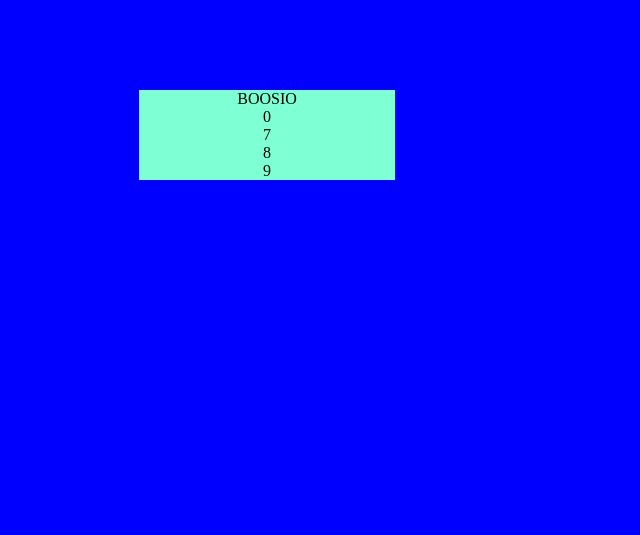
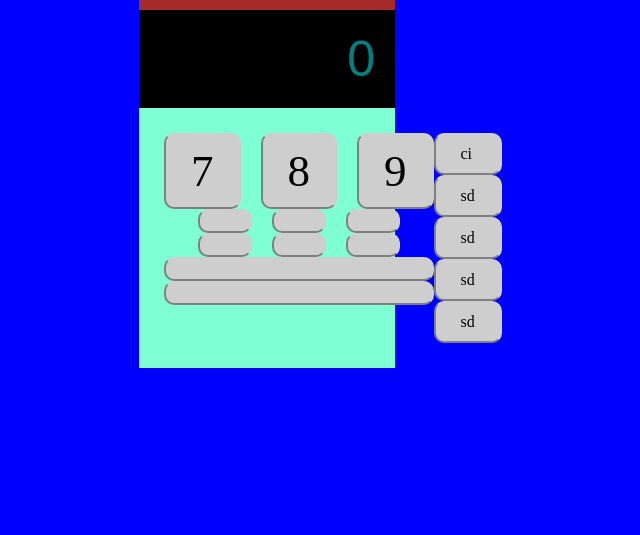
Before and after one commit to MiriamPecora/htmlcss-simple-calculator, a plain HTML site: page index.html in a window 1280 px wide. Shown: the part 265-800 px from the top of the page, without its empty margins (373-1013 px from the left). Drawn offline with Linux system fonts and the light colour scheme; a web font is replaced by a local one.

Commit message:
[UPD] [FIX] Fixed where tags were in index and started working on positioning the numeric pad in css

```diff
--- a/css/style.css
+++ b/css/style.css
@@ -18,20 +18,58 @@
 #calculator {
     background-color: aquamarine;
     width: 20%;
-    display: flex;
-    align-items: center;
-    justify-content: center;
-    flex-direction: column;
 }
 
 /* PRIMA SEZIONE CON NOME */
 
 #calc_name {
-
+    font-size: 50px;
+    background-color: brown;
+    width: 100%;
+    display: flex;
+    align-items: center;
+    justify-content: center;
+    padding: 25px 90px;
 }
 
 /* SEZIONE NUMERO DIGITATO */
 
 #number {
+    color: teal;
+    background-color: black;
+    font-family: 'Seven Segment', sans-serif;
+    width: 100%;
+    display: flex;
+    flex-direction: row-reverse;
+    font-size: 50px;
+    padding: 20px;
+}
+
+/* SEZIONE PAD NUMERICO */
+
+#pad {
+    display: flex;
+    justify-content:space-between;
+    padding: 25px;
+}
+
+/* CONTENITORE A SINISTRA */
+
+.row {
+    display: flex;
+    flex-direction: row;
+    align-items: center;
+    justify-content: center;
+    font-size: 45px;
+    gap: 20px;
 
 }
+
+li {
+    padding: 10px 25px;
+    background-color: rgb(207, 206, 206);
+    border: 2px solid rgba(82, 79, 79, 0);
+    border-bottom-color: grey;
+    border-left-color: grey;
+    border-radius: 10px;
+}
--- a/index.html
+++ b/index.html
@@ -5,6 +5,7 @@
     <meta name="viewport" content="width=device-width, initial-scale=1.0">
     <title>Document</title>
     <link rel="stylesheet" href="./css/style.css">
+    <link href="https://fonts.cdnfonts.com/css/seven-segment" rel="stylesheet">
 </head>
 
 <body>
@@ -22,48 +23,51 @@
             </div>
 
             <div id="pad">
-                <div class="row">
-                    <ul>
+
+                <div id="left_pad">
+
+                    <ul class="row">
                         <li>7</li>
                         <li>8</li>
                         <li>9</li>
                     </ul>
-                </div>
 
-                <div class="row">
-                    <ul>
+
+                    <ul class="row">
                         <li></li>
                         <li></li>
                         <li></li>
                     </ul>
-                </div>
 
-                <div class="row">
-                    <ul>
+                    <ul class="row">
                         <li></li>
                         <li></li>
                         <li></li>
                     </ul>
+
+                    <ul class="last_row">
+                        <li id="zero"></li>
+                        <li class="orange"></li>
+                    </ul>
+
                 </div>
 
-                <div class="last_row">
-                    <ul>
-                        <li id="zero"></li>
-                        <li></li>
-                    </ul>
-                </div>
-
-                <div id="symbols">
-                    <ul>
-                        <li></li>
-                        <li></li>
-                        <li></li>
-                        <li></li>
-                        <li></li>
-                    </ul>
+                <div id="right_pad">
+                    <div id="symbols">
+                        <ul>
+                            <li class="orange">ci</li>
+                            <li class="blue">sd</li>
+                            <li class="blue">sd</li>
+                            <li class="blue">sd</li>
+                            <li class="blue">sd</li>
+                        </ul>
+                    </div>
                 </div>
 
             </div>
+
+
+
 
         </div>
 
```
